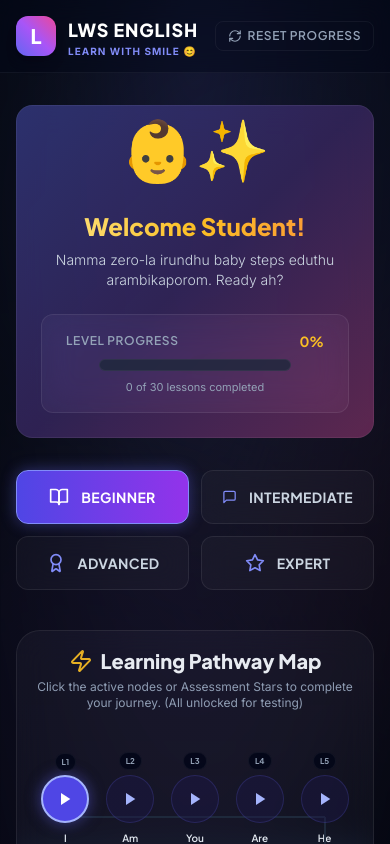
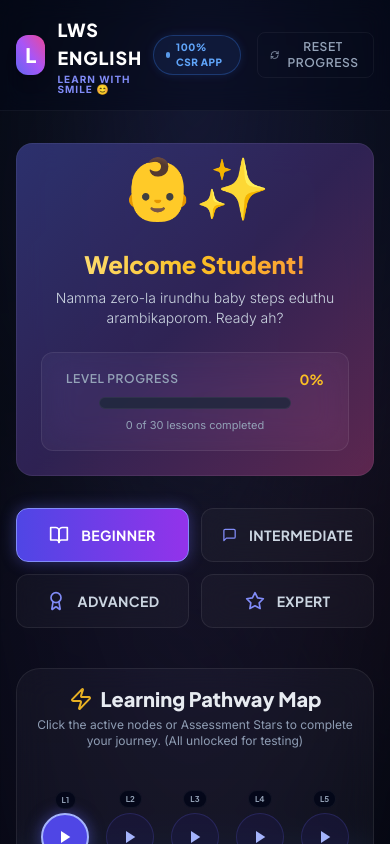
Before and after one commit to azarrazagula/LWS-english, a React (Vite) app: page / in a window 390 px wide. Shown: the top 844 px of the page. Built offline with nearby package versions, Linux system fonts and the light colour scheme.

Commit message:
style: Move 100% CSR branding badge to the right side of the header next to reset button

```diff
--- a/src/App.tsx
+++ b/src/App.tsx
@@ -123,7 +123,6 @@ export const App: React.FC = () => {
       {/* Header Panel */}
       <header className="relative z-10 border-b border-white/5 bg-slate-950/40 backdrop-blur-md">
         <div className="max-w-6xl mx-auto px-4 py-4 flex items-center justify-between">
-          <div className="flex items-center gap-4">
           <div className="flex items-center gap-3">
             <div className="w-10 h-10 rounded-xl bg-gradient-to-tr from-indigo-500 via-purple-500 to-pink-500 flex items-center justify-center font-black text-xl text-white shadow-lg">
               L
@@ -134,14 +133,13 @@ export const App: React.FC = () => {
             </div>
           </div>
 
+          <div className="flex items-center gap-4">
             {/* 100% CSR Branding Badge */}
-            <div className="hidden sm:flex items-center gap-1.5 px-3 py-1 rounded-full border border-blue-500/30 bg-blue-500/10 text-blue-400 text-[10px] font-extrabold shadow-[0_0_10px_rgba(59,130,246,0.15)] uppercase tracking-wider">
+            <div className="flex items-center gap-1.5 px-3 py-1 rounded-full border border-blue-500/30 bg-blue-500/10 text-blue-400 text-[10px] font-extrabold shadow-[0_0_10px_rgba(59,130,246,0.15)] uppercase tracking-wider">
               <span className="w-1.5 h-1.5 rounded-full bg-blue-400 animate-pulse" />
               100% CSR App
             </div>
-          </div>
 
-          <div className="flex items-center gap-4">
             <button
               onClick={handleResetProgress}
               className="flex items-center gap-1.5 px-3 py-1.5 rounded-lg text-xs font-semibold text-slate-400 hover:text-rose-400 hover:bg-rose-500/10 border border-white/5 transition-all uppercase tracking-wider"
```
Lines whose indentation alone changed are shown as unchanged.
